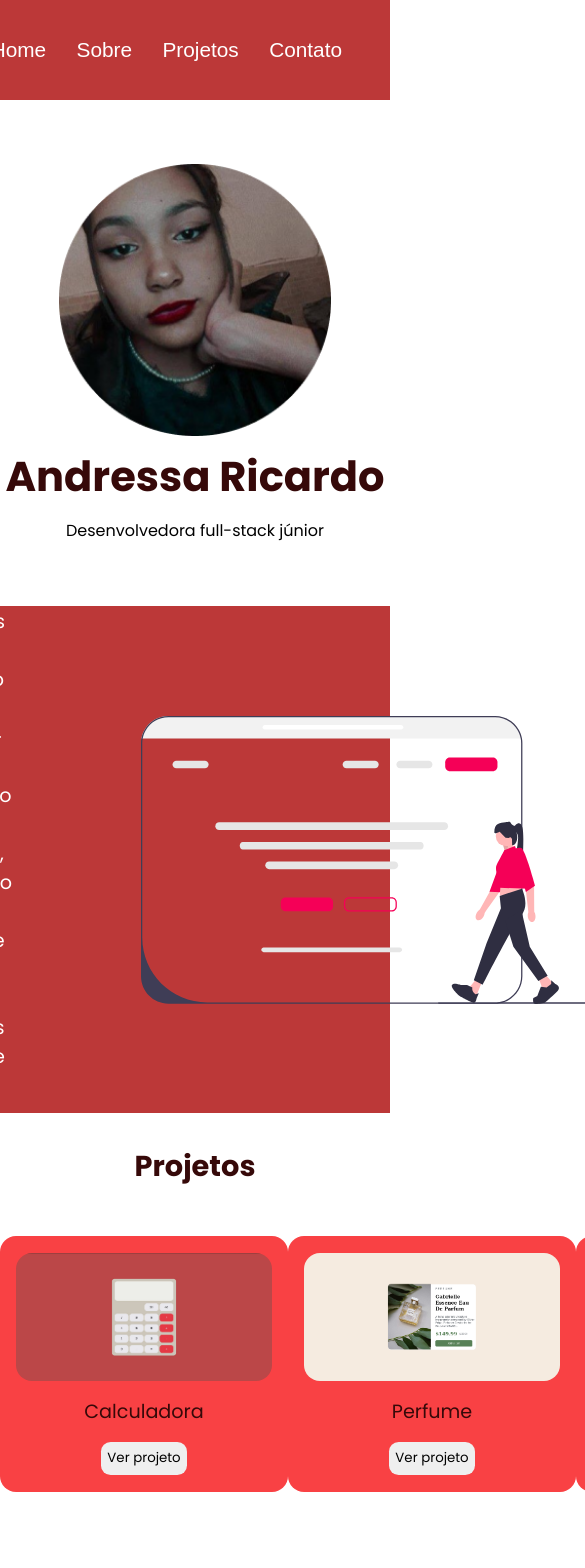
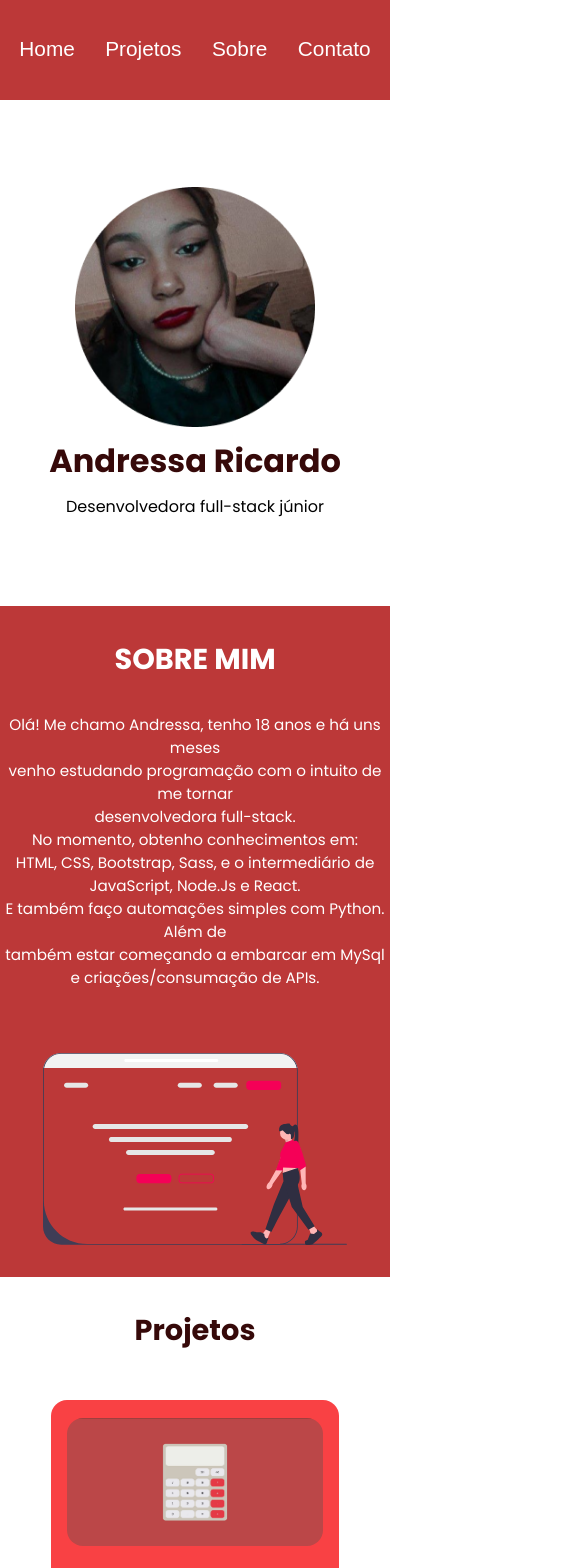
Before and after one commit to andressa-ricardo/simple-portfolio, a React (Vite) app: page / in a window 390 px wide. Shown: the top 1568 px of the page, 585 px wide, since content can reach past the window. Built offline with nearby package versions, Linux system fonts and the light colour scheme.

Commit message:
alteracoes nos tamanhos

```diff
--- a/src/App.css
+++ b/src/App.css
@@ -4,17 +4,9 @@
   padding: 0%;
   margin: 0%;
   font-family: 'Poppins', sans-serif;
+  scroll-behavior: smooth;
 }
 
 body{
   height: 100vh;
 }
-
-.row{
-  display: flex;
-  flex-direction: row;
-}
-
-@media (min-width: 600px ){
-
-}
--- a/src/components/About/styles.module.css
+++ b/src/components/About/styles.module.css
@@ -1,10 +1,11 @@
 .about {
     background-color: #bc3838;
-    height: 60vh;
+    min-height: 60vh;
     display: flex;
     align-items: center;
-    justify-content: center;
-    gap: 8rem;
+    justify-content: space-evenly;
+    gap: 4rem;
+    padding: 2rem 0;
 }
 
 .aboutMe {
@@ -15,15 +16,28 @@
     color: white;
 }
 
-h2{
+h2 {
     font-size: 1.8rem;
 }
 
-.aboutMe p{
+.aboutMe p {
     font-size: 1.2rem;
     text-align: center;
 }
 
-.iconSvg{
+.iconSvg {
     height: 18rem;
 }
+
+
+@media (max-width: 950px) {
+    .about {
+        flex-direction: column;
+    }
+    .iconSvg{
+        height: 12rem;
+    }
+    .about p {
+        font-size: .95rem;
+    }
+}
--- a/src/components/Footer/index.jsx
+++ b/src/components/Footer/index.jsx
@@ -8,19 +8,19 @@ export function Footer() {
     <>
       <div className={footer}>
         <div>
-          <a href="https://www.linkedin.com/in/andressa-ricardo/">
+          <a href="https://www.linkedin.com/in/andressa-ricardo/" target="_blank" rel="noreferrer">
             <button>
               <img src={linkedin} alt="" />
               <p>Linkedin</p>
             </button>
           </a>
-          <a href="https://github.com/andressa-ricardo">
+          <a href="https://github.com/andressa-ricardo" target="_blank" rel="noreferrer">
             <button>
               <img src={github} alt="" />
               <p>Github</p>
             </button>
           </a>
-          <a href="mailto:andressaricardo30@gmail.com">
+          <a href="mailto:andressaricardo30@gmail.com" target="_blank" rel="noreferrer">
             <button>
               <img src={email} alt="" />
               <p>Email</p>
--- a/src/components/Footer/styles.module.css
+++ b/src/components/Footer/styles.module.css
@@ -1,6 +1,7 @@
 .footer div {
     height: 180px;
     width: 90%;
+    max-width: 800px;
     display: flex;
     align-items: center;
     justify-content: space-evenly;
@@ -28,7 +29,7 @@ a{
     display: flex;
     align-items: center;
     gap: 1rem;
-    padding: .6rem 1.4rem;
+    padding: .6rem;
 }
 
 
--- a/src/components/Me/styles.module.css
+++ b/src/components/Me/styles.module.css
@@ -9,7 +9,7 @@ main{
 h1{
     font-weight: 900;
     color: #360909;
-    font-size: 2.6rem;
+    font-size: 2rem;
 }
 
 .infosHome{
@@ -30,7 +30,7 @@ h1{
 }
 
 .infosHome img {
-    height: 17rem;
-    width: 17rem;
+    height: 15rem;
+    width: 15rem;
 
 }
--- a/src/components/Navbar/index.jsx
+++ b/src/components/Navbar/index.jsx
@@ -5,10 +5,18 @@ export function Navbar() {
     <>
       <nav>
         <div className={buttonsNav}>
-          <button className={btnNav}>Home</button>
-          <button className={btnNav}>Sobre</button>
-          <button className={btnNav}>Projetos</button>
-          <button className={btnNav}>Contato</button>
+          <a href="#home">
+            <button className={btnNav}>Home</button>
+          </a>
+          <a href="#projeto">
+            <button className={btnNav}>Projetos</button>
+          </a>
+          <a href="#sobre">
+            <button className={btnNav}>Sobre</button>
+          </a>
+          <a href="#contato">
+            <button className={btnNav}>Contato</button>
+          </a>
         </div>
       </nav>
     </>
--- a/src/components/Navbar/styles.module.css
+++ b/src/components/Navbar/styles.module.css
@@ -1,7 +1,7 @@
 nav{
     background-color: #bc3838;
     display: flex;
-    justify-content: flex-end;
+    justify-content: center;
     width: 100%;
     height: 100px;
     align-items: center;
@@ -10,7 +10,6 @@ nav{
 .buttonsNav{
     display: flex;
     gap: 1.9rem;
-    margin-right: 3rem;
 }
 
 .btnNav{
--- a/src/components/Projects/index.jsx
+++ b/src/components/Projects/index.jsx
@@ -5,7 +5,7 @@ import { Calculator } from "./Calculator";
 export function Projects() {
   return (
     <>
-      <div className={projects}>
+      <div className={projects} id="projeto">
         < h2>Projetos</ h2>
         <div className={projetos}>
           <Calculator></Calculator>
--- a/src/components/Projects/styles.module.css
+++ b/src/components/Projects/styles.module.css
@@ -1,9 +1,10 @@
 .projects{
-    height: 60vh;
+    min-height: 60vh;
     display: flex;
     flex-direction: column;
+    align-items: center;
     gap: 3rem;
-    padding-top: 2rem;
+    padding: 2rem 0;
 }
 
 .projects h2{
@@ -17,5 +18,11 @@
     display: flex;
     justify-content: space-evenly;
     align-items: center;
+    gap: 1rem;
+}
 
+@media (max-width: 950px) {
+    .projetos{
+        flex-direction: column;
+    }
 }
```
Also changed, not shown: src/assets/pepsi.png.
